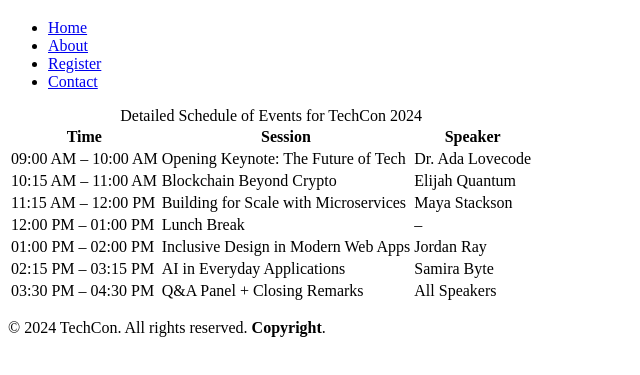
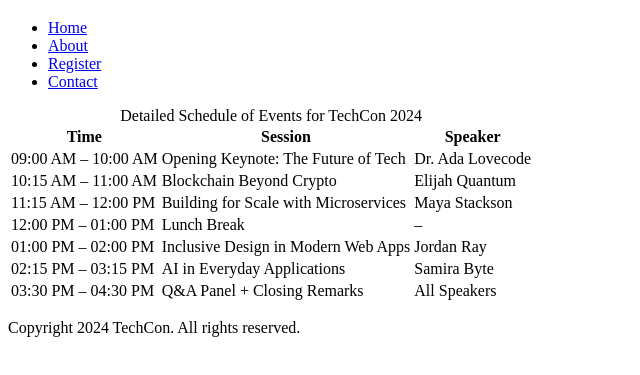
Before and after one commit to Beza-12/TechCon_HTML, a plain HTML site: page techcon_website/schedule.html in a window 1280 px wide. Shown: the part 61-436 px from the top of the page, without its empty margins (0-640 px from the left). Drawn offline with Linux system fonts and the light colour scheme.

Commit message:
this the about html

```diff
--- a/techcon_website/schedule.html
+++ b/techcon_website/schedule.html
@@ -73,8 +73,8 @@
 
   <!-- Footer -->
   <footer>
-    <p>&copy; 2024 TechCon. All rights reserved. <strong>Copyright</strong>.</p>
-  </footer>
+  <p>Copyright 2024 TechCon. All rights reserved.</p>
+</footer>
 
 </body>
 </html>
```
